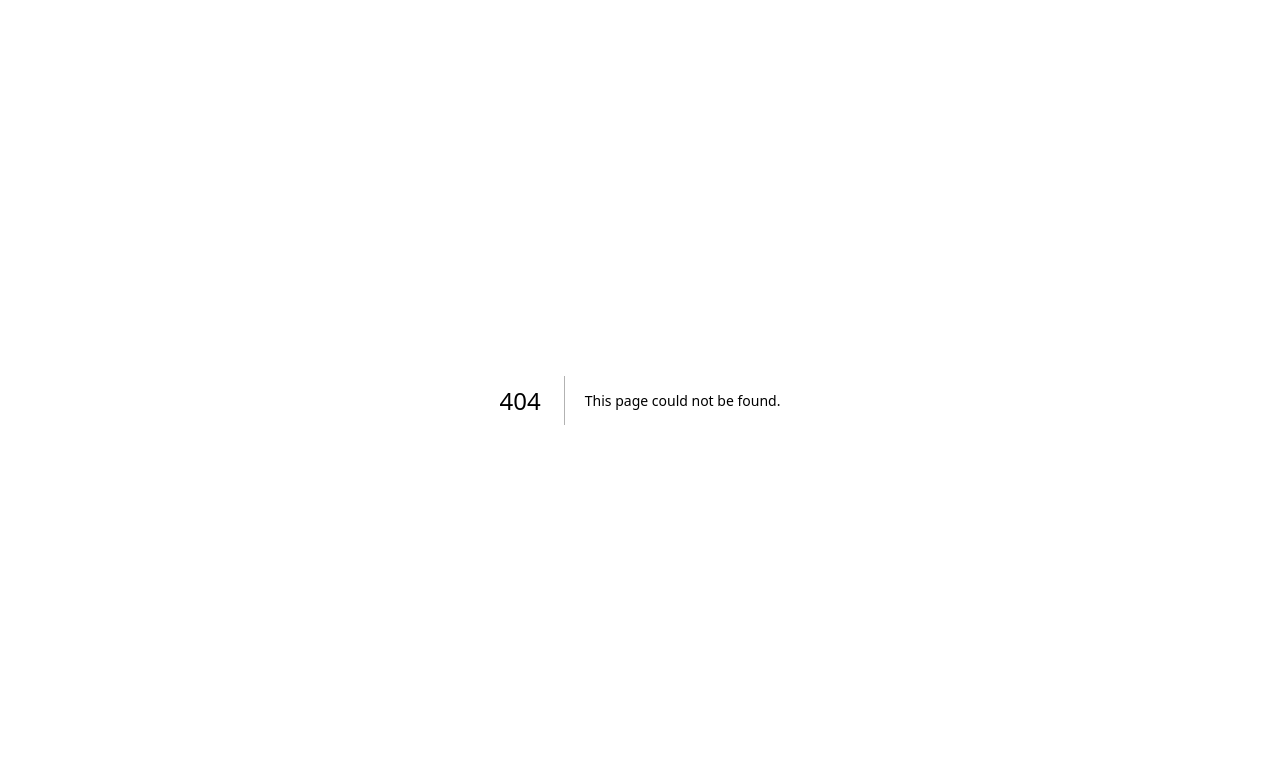
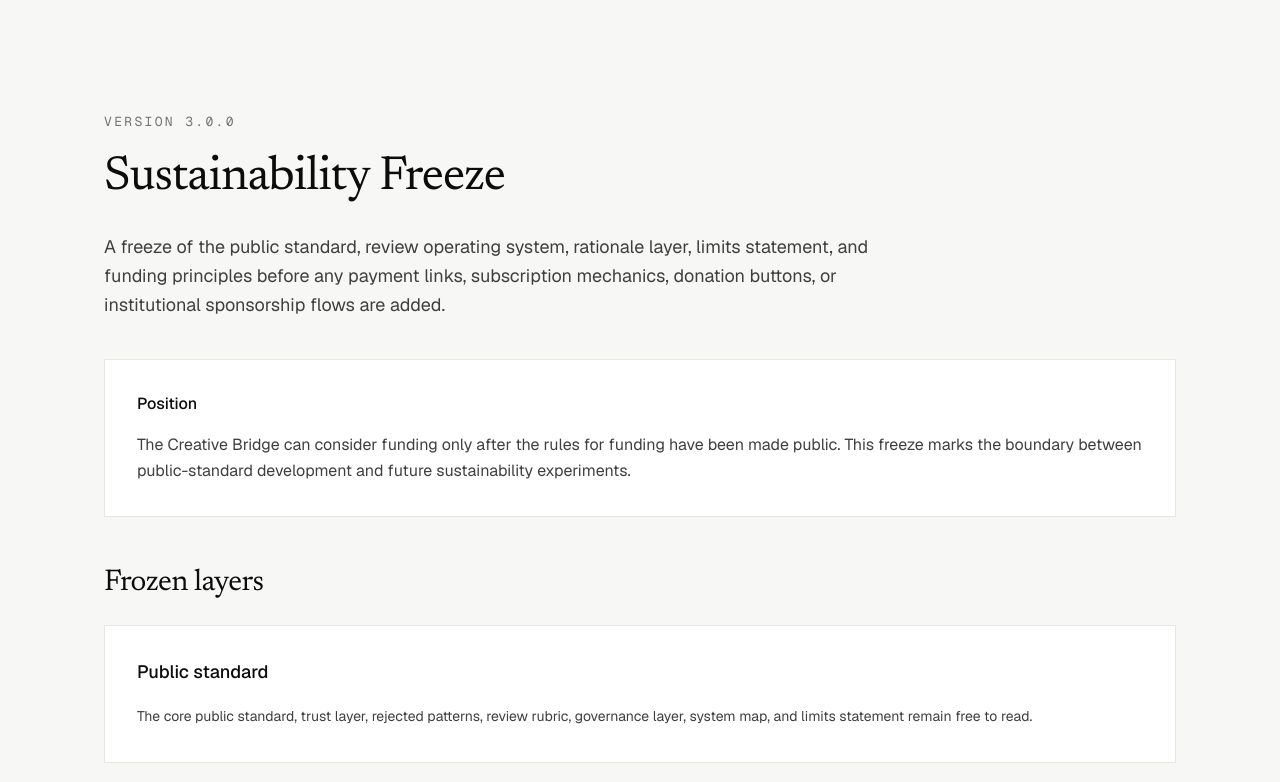
Before and after one commit to zacharymplace/creative-bridge, a Next.js app: page /sustainability in a window 1280 px wide. Before the commit this address had no page. Shown: the top 782 px of the page. Built offline with nearby package versions, Linux system fonts and the light colour scheme.

Commit message:
Freeze sustainability model

```diff
--- a/package.json
+++ b/package.json
@@ -1,6 +1,6 @@
 {
   "name": "creative-bridge",
-  "version": "2.9.0",
+  "version": "3.0.0",
   "private": true,
   "scripts": {
     "prebuild": "node scripts/sync-public-assets.mjs",
--- a/scripts/qa-static-export.mjs
+++ b/scripts/qa-static-export.mjs
@@ -58,6 +58,9 @@ const requiredFiles = [
   "docs/releases/v2.7.0.md",
   "docs/releases/v2.8.0.md",
   "docs/releases/v2.9.0.md",
+  "docs/releases/v3.0.0.md",
+  "docs/business/sustainability-freeze.md",
+  "sustainability.html",
   "docs/business/funding-and-pricing-principles.md",
   "funding.html",
   "docs/review/feedback-seed-log.md",
--- a/scripts/sync-public-assets.mjs
+++ b/scripts/sync-public-assets.mjs
@@ -50,6 +50,8 @@ const markdownFiles = [
   "releases/v2.7.0.md",
   "releases/v2.8.0.md",
   "releases/v2.9.0.md",
+  "releases/v3.0.0.md",
+  "business/sustainability-freeze.md",
   "business/funding-and-pricing-principles.md",
   "review/feedback-seed-log.md",
   "review/public-review-launch-copy.md",
--- /dev/null
+++ b/src/app/sustainability/page.tsx
@@ -0,0 +1,85 @@
+import { sustainabilityFreeze } from "@/content/sustainability/sustainability-freeze";
+
+export default function SustainabilityPage() {
+  return (
+    <main>
+      <section className="cb-container cb-section-y">
+        <p className="font-mono text-[13px] uppercase tracking-[0.18em] text-[var(--cb-muted)]">
+          Version {sustainabilityFreeze.version}
+        </p>
+
+        <h1 className="cb-display mt-4 max-w-4xl text-4xl tracking-tight text-[var(--cb-ink)] sm:text-5xl sm:leading-tight">
+          {sustainabilityFreeze.title}
+        </h1>
+
+        <p className="mt-6 max-w-3xl text-lg leading-relaxed text-[var(--cb-body)]">
+          {sustainabilityFreeze.summary}
+        </p>
+
+        <div className="mt-10 border border-[var(--cb-border)] bg-[var(--cb-surface)] p-6 sm:p-8">
+          <h2 className="text-base font-medium text-[var(--cb-ink)]">
+            Position
+          </h2>
+          <p className="mt-4 text-base leading-relaxed text-[var(--cb-body)]">
+            {sustainabilityFreeze.position}
+          </p>
+        </div>
+
+        <section className="mt-12">
+          <h2 className="cb-display text-3xl text-[var(--cb-ink)]">
+            Frozen layers
+          </h2>
+
+          <div className="mt-6 grid gap-5">
+            {sustainabilityFreeze.frozenLayers.map((layer) => (
+              <article
+                key={layer.title}
+                className="border border-[var(--cb-border)] bg-[var(--cb-surface)] p-6 sm:p-8"
+              >
+                <h3 className="text-lg font-medium text-[var(--cb-ink)]">
+                  {layer.title}
+                </h3>
+                <p className="mt-4 text-sm leading-7 text-[var(--cb-body)]">
+                  {layer.body}
+                </p>
+              </article>
+            ))}
+          </div>
+        </section>
+
+        <section className="mt-12 grid gap-8 lg:grid-cols-2">
+          <div className="border border-[var(--cb-border)] bg-[var(--cb-surface)] p-6 sm:p-8">
+            <h2 className="cb-display text-3xl text-[var(--cb-ink)]">
+              Payment boundary
+            </h2>
+            <ul className="mt-6 space-y-4 text-sm leading-7 text-[var(--cb-body)]">
+              {sustainabilityFreeze.paymentBoundary.map((item) => (
+                <li key={item}>— {item}</li>
+              ))}
+            </ul>
+          </div>
+
+          <div className="border border-[var(--cb-border)] bg-[var(--cb-surface)] p-6 sm:p-8">
+            <h2 className="cb-display text-3xl text-[var(--cb-ink)]">
+              Future requirements
+            </h2>
+            <ul className="mt-6 space-y-4 text-sm leading-7 text-[var(--cb-body)]">
+              {sustainabilityFreeze.futureRequirements.map((item) => (
+                <li key={item}>— {item}</li>
+              ))}
+            </ul>
+          </div>
+        </section>
+
+        <section className="mt-12 border-t border-[var(--cb-border)] pt-8">
+          <h2 className="font-mono text-[12px] uppercase tracking-[0.2em] text-[var(--cb-muted)]">
+            Next phase
+          </h2>
+          <p className="mt-4 max-w-3xl text-sm leading-7 text-[var(--cb-body)]">
+            {sustainabilityFreeze.nextPhase}
+          </p>
+        </section>
+      </section>
+    </main>
+  );
+}
--- a/src/content/site-copy.ts
+++ b/src/content/site-copy.ts
@@ -172,6 +172,7 @@ export const footerCopy = {
   { label: "Launch Copy", href: "/launch-copy" },
   { label: "Feedback Seeds", href: "/feedback-seeds" },
   { label: "Funding", href: "/funding" },
+  { label: "Sustainability", href: "/sustainability" },
   { label: "Submit", href: "/submit" },
   { label: "Collaborate", href: "/collaborate" },
   { label: "Trust", href: "/trust" },
@@ -194,6 +195,7 @@ export const footerCopy = {
   { label: "Launch Copy", href: "/launch-copy" },
   { label: "Feedback Seeds", href: "/feedback-seeds" },
   { label: "Funding", href: "/funding" },
+  { label: "Sustainability", href: "/sustainability" },
     { label: "Start", href: "/start" },
   { label: "Standard", href: "/standard" },
     { label: "Manifesto", href: "/manifesto" },
--- /dev/null
+++ b/src/content/sustainability/sustainability-freeze.ts
@@ -0,0 +1,50 @@
+export const sustainabilityFreeze = {
+  title: "Sustainability Freeze",
+  version: "3.0.0",
+  summary:
+    "A freeze of the public standard, review operating system, rationale layer, limits statement, and funding principles before any payment links, subscription mechanics, donation buttons, or institutional sponsorship flows are added.",
+  position:
+    "The Creative Bridge can consider funding only after the rules for funding have been made public. This freeze marks the boundary between public-standard development and future sustainability experiments.",
+  frozenLayers: [
+    {
+      title: "Public standard",
+      body:
+        "The core public standard, trust layer, rejected patterns, review rubric, governance layer, system map, and limits statement remain free to read.",
+    },
+    {
+      title: "Review operating system",
+      body:
+        "Public review, review intake, reviewer briefs, launch copy, feedback seeds, response logs, abuse cases, incentive drift, and stress tests are established before monetization.",
+    },
+    {
+      title: "Rationale layer",
+      body:
+        "Whyfiles explain the reasoning behind rules, rejections, guardrails, and platform constraints.",
+    },
+    {
+      title: "Funding principles",
+      body:
+        "Donation, supporter, toolkit, workshop, and institutional paths are defined with guardrails against certification, approval, ranking, review priority, and governance capture.",
+    },
+  ],
+  paymentBoundary: [
+    "No payment links yet.",
+    "No donation buttons yet.",
+    "No subscriptions yet.",
+    "No paid review priority.",
+    "No paid certification.",
+    "No paid endorsement.",
+    "No paid visibility.",
+    "No sponsor influence over rejected patterns or governance decisions.",
+  ],
+  futureRequirements: [
+    "Any payment experiment must cite the Funding & Pricing Principles.",
+    "Any donation flow must preserve free access to the core standard.",
+    "Any supporter tier must avoid governance influence or review priority.",
+    "Any paid toolkit must remain separate from certification or endorsement.",
+    "Any institutional support must include public non-interference boundaries.",
+    "Any future monetization change must be logged as a governance-relevant decision.",
+  ],
+  nextPhase:
+    "Future v3.x work may introduce donation readiness, supporter copy, implementation toolkit outlines, or sponsorship guardrails, but actual payment mechanics should remain gated until the public review loop receives real external feedback.",
+} as const;
```
Also changed, not shown: 2 other files (tests, documents, lock files or other folders).
